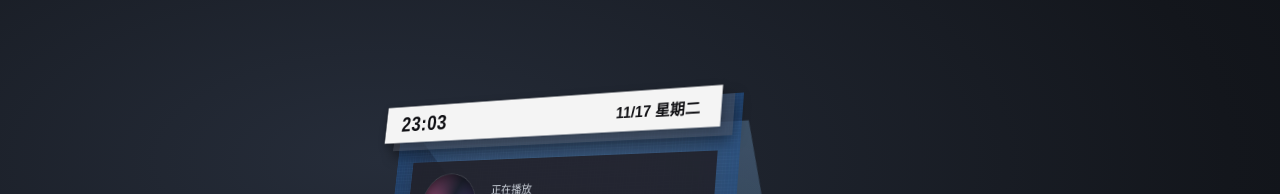
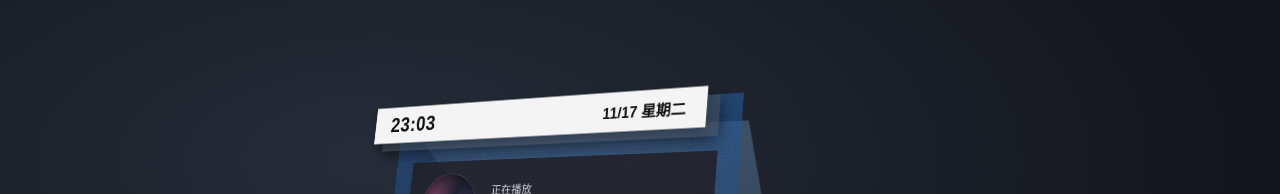
Before and after one commit to wobaiwoziji/pgr-panel, a React (Vite) app: page / in a window 1280 px wide. Shown: the top 194 px of the page. Built offline with nearby package versions, Linux system fonts and the light colour scheme; a web font is replaced by a local one.

Commit message:
v3: shift title layers further left

```diff
--- a/src/panel.css
+++ b/src/panel.css
@@ -152,7 +152,7 @@ body.preview #root {
 /* 标题条底下的浅灰副本（装饰用，无文字） */
 .hed-shadow {
   position: absolute;
-  left: -10px;
+  left: -28px;
   top: 0;
   width: 100%;
   height: 50px;
@@ -164,7 +164,7 @@ body.preview #root {
   position: absolute;
   left: 0;
   top: 0;
-  transform: translate(-26px, -11px);
+  transform: translate(-44px, -11px);
   width: 100%;
   height: 50px;
   display: flex;
```
